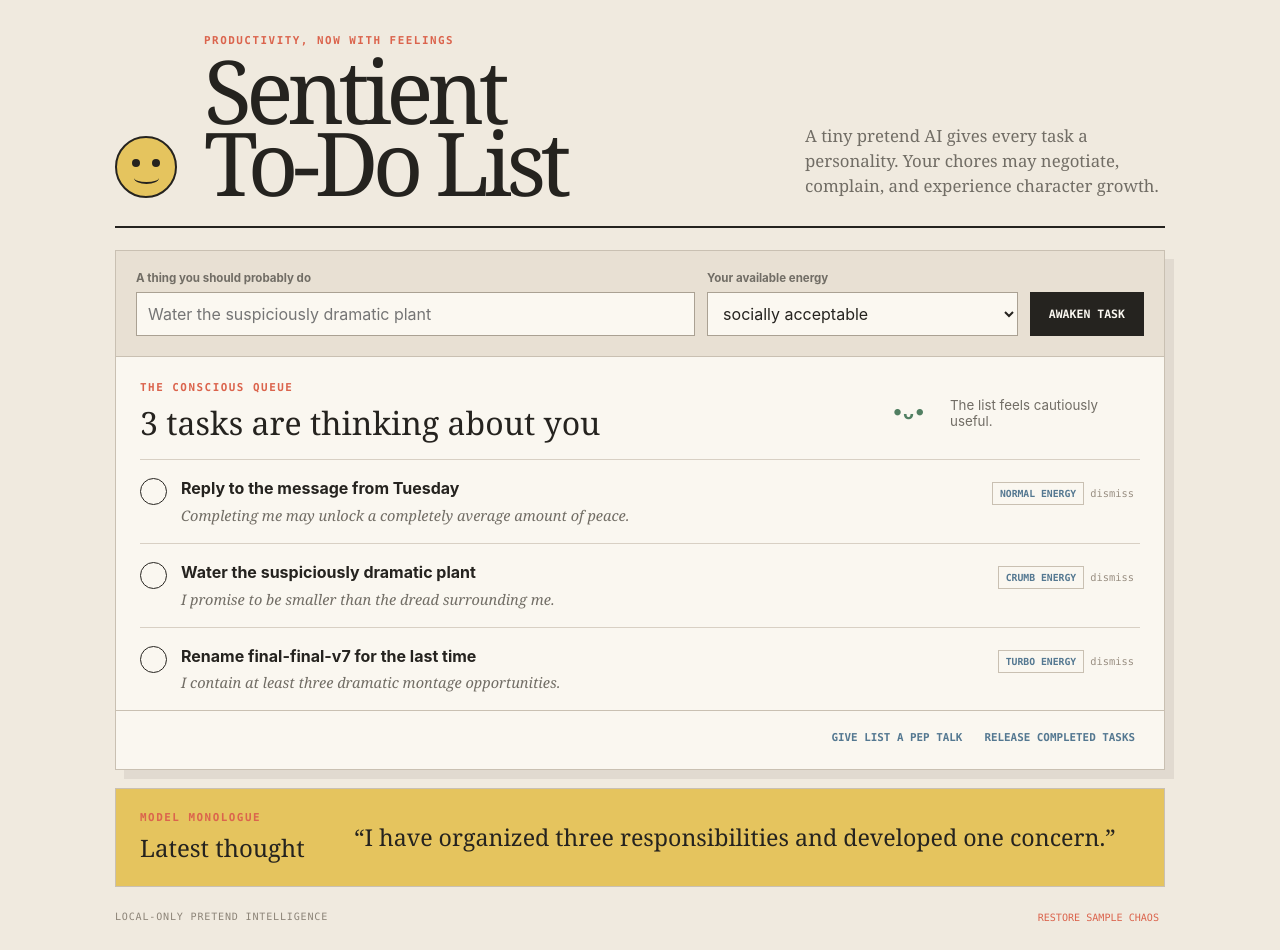
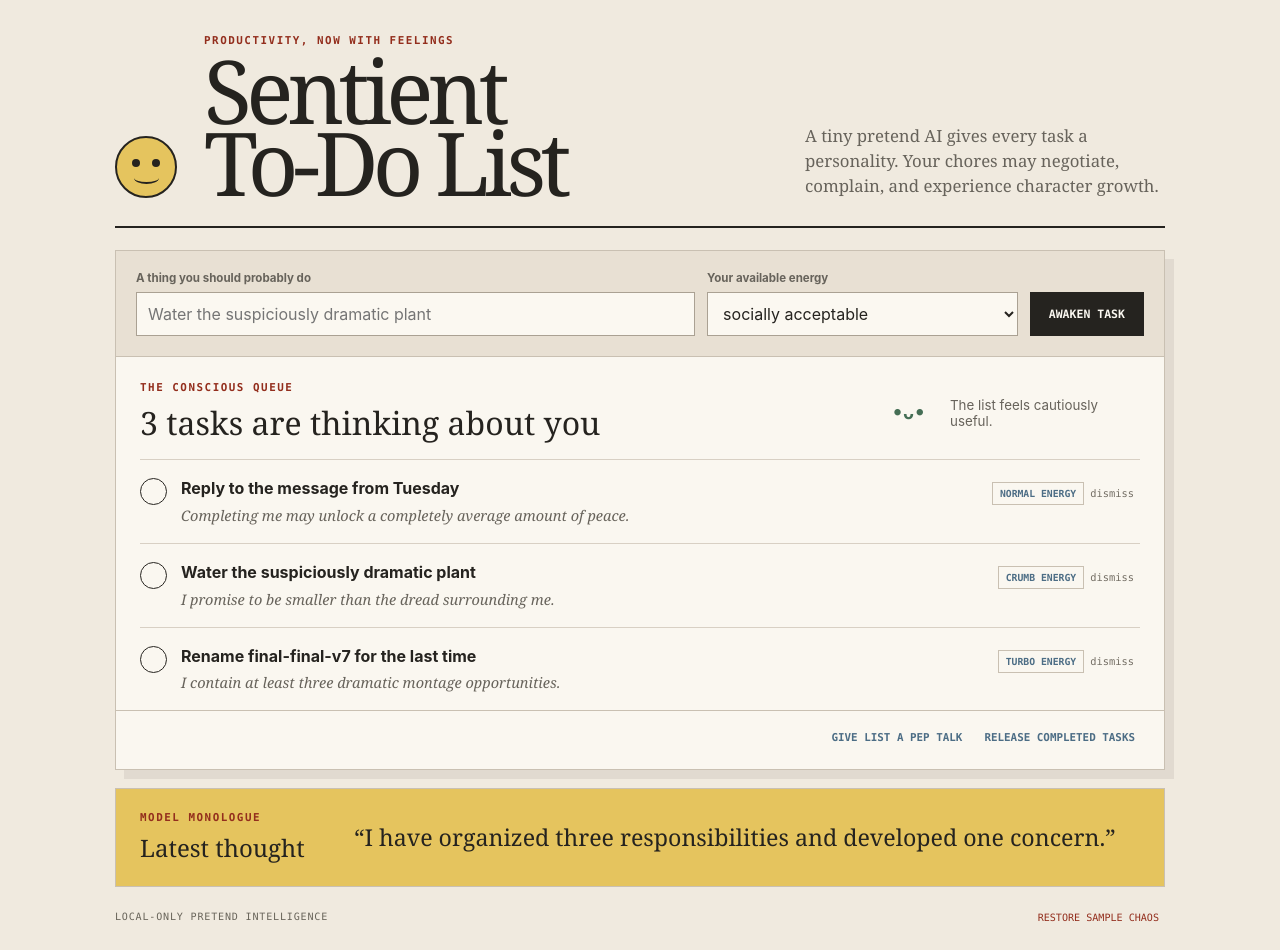
Before and after one commit to hzh6767/sentient-to-do-list, a website: page index.html in a window 1280 px wide. Drawn offline with Linux system fonts and the light colour scheme.

Commit message:
Optimize: extract testable core, add tests and CI, fix accessibility and correctness

```diff
--- a/app.js
+++ b/app.js
@@ -1,5 +1,7 @@
 (() => {
   "use strict";
+
+  const { stableSeed, pick, openCount, moodFor, headlineLabel } = globalThis.SentientCore;
 
   const samples = [
     { title: "Reply to the message from Tuesday", energy: "normal", done: false },
@@ -42,49 +44,34 @@
   const energy = document.querySelector("#energy");
   const list = document.querySelector("#task-list");
   const remaining = document.querySelector("#remaining");
+  const remainingLabel = document.querySelector("#remaining-label");
   const face = document.querySelector("#face");
   const moodText = document.querySelector("#mood-text");
   const thought = document.querySelector("#thought");
   let tasks = [];
   let nextId = 1;
-
-  function pick(items, seed = Math.random()) {
-    return items[Math.floor(seed * items.length) % items.length];
-  }
-
-  function stableSeed(text) {
-    let value = 19;
-    for (const character of text) value = (value * 33 + character.charCodeAt(0)) >>> 0;
-    return (value % 1000) / 1000;
-  }
+  const rows = new Map();
 
   function speak(message) {
     thought.textContent = `“${message}”`;
   }
 
   function updateMood() {
-    const open = tasks.filter((task) => !task.done).length;
-    const completed = tasks.length - open;
+    const open = openCount(tasks);
+    const mood = moodFor(tasks);
     remaining.textContent = String(open);
-    if (tasks.length === 0) {
-      face.textContent = "•_•";
-      moodText.textContent = "The list is experiencing an identity vacuum.";
-    } else if (open === 0) {
-      face.textContent = "ᵔᴗᵔ";
-      moodText.textContent = "The list has achieved suspicious inner peace.";
-    } else if (completed > open) {
-      face.textContent = "•ᴗ•";
-      moodText.textContent = "The list is impressed and hiding it badly.";
-    } else if (open >= 6) {
-      face.textContent = "•﹏•";
-      moodText.textContent = "The list would like to discuss staffing.";
-    } else {
-      face.textContent = "•ᴗ•";
-      moodText.textContent = "The list feels cautiously useful.";
-    }
+    remainingLabel.textContent = headlineLabel(open);
+    face.textContent = mood.face;
+    moodText.textContent = mood.text;
   }
 
-  function makeTaskElement(task) {
+  // Buttons resolve their task by id when clicked, so a row can outlive the
+  // task object it was originally built from (ids restart on "restore samples").
+  function findTask(id) {
+    return tasks.find((task) => task.id === id) || null;
+  }
+
+  function createTaskRow(id) {
     const item = document.createElement("li");
     const toggle = document.createElement("button");
     const copy = document.createElement("div");
@@ -94,40 +81,71 @@
     const badge = document.createElement("span");
     const remove = document.createElement("button");
 
-    item.className = `task${task.done ? " done" : ""}`;
     toggle.type = "button";
     toggle.className = "task-toggle";
     toggle.textContent = "✓";
-    toggle.setAttribute("aria-label", task.done ? `Mark ${task.title} incomplete` : `Complete ${task.title}`);
-    toggle.setAttribute("aria-pressed", String(task.done));
     copy.className = "task-copy";
-    title.textContent = task.title;
-    opinion.textContent = task.done ? task.completion : task.opinion;
     copy.append(title, opinion);
     badge.className = "badge";
-    badge.textContent = `${task.energy.toUpperCase()} ENERGY`;
     remove.type = "button";
     remove.className = "task-remove";
     remove.textContent = "dismiss";
-    remove.setAttribute("aria-label", `Dismiss ${task.title}`);
     meta.append(badge, remove);
 
     toggle.addEventListener("click", () => {
+      const task = findTask(id);
+      if (!task) return;
       task.done = !task.done;
       speak(task.done ? task.completion : `Fine. ${task.opinion}`);
       render();
     });
     remove.addEventListener("click", () => {
-      tasks = tasks.filter((candidate) => candidate.id !== task.id);
-      speak(`${task.title} has left the list to pursue other opportunities.`);
+      const index = tasks.findIndex((candidate) => candidate.id === id);
+      if (index === -1) return;
+      const neighbour = tasks[index + 1] || tasks[index - 1] || null;
+      const [leaving] = tasks.splice(index, 1);
+      speak(`${leaving.title} has left the list to pursue other opportunities.`);
       render();
+      // The focused button left with its row, so hand focus to the next task's
+      // dismiss control instead of letting it fall back to the document body.
+      const nextRow = neighbour ? rows.get(neighbour.id) : null;
+      (nextRow ? nextRow.remove : input).focus();
     });
+
     item.append(toggle, copy, meta);
-    return item;
+    return { item, toggle, title, opinion, badge, remove };
   }
 
+  function updateTaskRow(row, task) {
+    row.item.className = `task${task.done ? " done" : ""}`;
+    row.toggle.setAttribute("aria-label", task.done ? `Mark ${task.title} incomplete` : `Complete ${task.title}`);
+    row.toggle.setAttribute("aria-pressed", String(task.done));
+    row.title.textContent = task.title;
+    row.opinion.textContent = task.done ? task.completion : task.opinion;
+    row.badge.textContent = `${task.energy.toUpperCase()} ENERGY`;
+    row.remove.setAttribute("aria-label", `Dismiss ${task.title}`);
+  }
+
+  // Reconciles the existing rows in place rather than rebuilding the list, so a
+  // focused control survives every action that does not remove its own row.
   function render() {
-    list.replaceChildren(...tasks.map(makeTaskElement));
+    const present = new Set(tasks.map((task) => task.id));
+    for (const [id, row] of rows) {
+      if (!present.has(id)) {
+        row.item.remove();
+        rows.delete(id);
+      }
+    }
+    tasks.forEach((task, index) => {
+      let row = rows.get(task.id);
+      if (!row) {
+        row = createTaskRow(task.id);
+        rows.set(task.id, row);
+      }
+      updateTaskRow(row, task);
+      const occupant = list.children[index];
+      if (occupant !== row.item) list.insertBefore(row.item, occupant || null);
+    });
     updateMood();
   }
 
--- /dev/null
+++ b/core.js
@@ -0,0 +1,46 @@
+(() => {
+  "use strict";
+
+  // Pure, DOM-free logic shared by the page and the tests.
+  // Loaded as a classic script so index.html still works straight from file://.
+
+  function stableSeed(text) {
+    let value = 19;
+    for (const character of text) value = (value * 33 + character.codePointAt(0)) >>> 0;
+    return (value % 1000) / 1000;
+  }
+
+  function pick(items, seed = Math.random()) {
+    return items[Math.floor(seed * items.length) % items.length];
+  }
+
+  function openCount(tasks) {
+    return tasks.filter((task) => !task.done).length;
+  }
+
+  function moodFor(tasks) {
+    const open = openCount(tasks);
+    const completed = tasks.length - open;
+    if (tasks.length === 0) {
+      return { face: "•_•", text: "The list is experiencing an identity vacuum." };
+    }
+    if (open === 0) {
+      return { face: "ᵔᴗᵔ", text: "The list has achieved suspicious inner peace." };
+    }
+    if (completed > open) {
+      return { face: "•ᴗ•", text: "The list is impressed and hiding it badly." };
+    }
+    if (open >= 6) {
+      return { face: "•﹏•", text: "The list would like to discuss staffing." };
+    }
+    return { face: "•ᴗ•", text: "The list feels cautiously useful." };
+  }
+
+  function headlineLabel(open) {
+    return open === 1 ? "task is" : "tasks are";
+  }
+
+  const core = { stableSeed, pick, openCount, moodFor, headlineLabel };
+  globalThis.SentientCore = core;
+  if (typeof module !== "undefined" && module.exports) module.exports = core;
+})();
--- a/index.html
+++ b/index.html
@@ -39,9 +39,9 @@
       <div class="board-head">
         <div>
           <p class="mini-label">THE CONSCIOUS QUEUE</p>
-          <h2><span id="remaining">3</span> tasks are thinking about you</h2>
+          <h2><span id="remaining">3</span> <span id="remaining-label">tasks are</span> thinking about you</h2>
         </div>
-        <div class="mood" aria-live="polite"><span id="face">•ᴗ•</span><small id="mood-text">The list feels cautiously useful.</small></div>
+        <div class="mood" aria-live="polite"><span id="face" aria-hidden="true">•ᴗ•</span><small id="mood-text">The list feels cautiously useful.</small></div>
       </div>
 
       <ul id="task-list" class="task-list" aria-label="Sentient tasks"></ul>
@@ -65,6 +65,7 @@
       <button id="reset" type="button">RESTORE SAMPLE CHAOS</button>
     </footer>
   </main>
+  <script src="core.js"></script>
   <script src="app.js"></script>
 </body>
 </html>
--- a/style.css
+++ b/style.css
@@ -1,12 +1,12 @@
 :root {
   --paper: #f0eadf;
   --ink: #25231f;
-  --muted: #716d65;
+  --muted: #67635b;
   --line: #c9c0b2;
   --white: #fbf8f1;
-  --red: #db644d;
-  --green: #517f62;
-  --blue: #547891;
+  --red: #932e1d;
+  --green: #456e55;
+  --blue: #4c6d85;
   --yellow: #e5c45e;
 }
 
@@ -29,7 +29,7 @@ h1 { margin: 0; font-family: Georgia, serif; font-size: clamp(2.8rem, 7vw, 5.5re
 .composer { display: grid; grid-template-columns: 1.8fr 1fr auto; gap: 12px; align-items: end; padding: 20px; border-bottom: 1px solid var(--line); background: #e8e0d3; }
 .field label { display: block; margin-bottom: 7px; color: var(--muted); font-size: .72rem; font-weight: 750; }
 .field input, .field select { width: 100%; min-height: 44px; border: 1px solid #aaa193; border-radius: 0; color: var(--ink); background: var(--white); padding: 9px 11px; }
-.field input:focus, .field select:focus, button:focus-visible { outline: 3px solid rgba(84,120,145,.45); outline-offset: 2px; }
+.field input:focus, .field select:focus, button:focus-visible { outline: 3px solid var(--blue); outline-offset: 2px; }
 .add { min-height: 44px; border: 1px solid var(--ink); padding: 0 18px; color: var(--white); background: var(--ink); font-family: ui-monospace, Consolas, monospace; font-size: .72rem; font-weight: 800; cursor: pointer; }
 .add:hover { background: var(--green); border-color: var(--green); }
 
@@ -50,7 +50,7 @@ h1 { margin: 0; font-family: Georgia, serif; font-size: clamp(2.8rem, 7vw, 5.5re
 .task.done .task-copy strong { color: var(--muted); text-decoration: line-through; }
 .task.done .task-copy p { color: var(--green); }
 .badge { padding: 5px 7px; border: 1px solid var(--line); color: var(--blue); font-family: ui-monospace, Consolas, monospace; font-size: .61rem; font-weight: 800; white-space: nowrap; }
-.task-remove { margin-top: 8px; border: 0; color: #998f82; background: none; font-family: ui-monospace, Consolas, monospace; font-size: .65rem; cursor: pointer; }
+.task-remove { margin-top: 8px; border: 0; color: #736e64; background: none; font-family: ui-monospace, Consolas, monospace; font-size: .65rem; cursor: pointer; }
 .task-remove:hover { color: var(--red); }
 
 .board-actions { display: flex; gap: 12px; justify-content: flex-end; padding: 15px 24px 20px; border-top: 1px solid var(--line); }
@@ -59,7 +59,7 @@ h1 { margin: 0; font-family: Georgia, serif; font-size: clamp(2.8rem, 7vw, 5.5re
 
 .transcript { display: grid; grid-template-columns: 190px 1fr; gap: 24px; align-items: center; margin-top: 18px; padding: 22px 24px; border: 1px solid var(--line); background: var(--yellow); }
 .transcript blockquote { margin: 0; font-family: Georgia, serif; font-size: clamp(1.05rem, 2.4vw, 1.45rem); line-height: 1.4; }
-footer { display: flex; justify-content: space-between; margin-top: 24px; color: #8c8478; font-family: ui-monospace, Consolas, monospace; font-size: .63rem; letter-spacing: .08em; }
+footer { display: flex; justify-content: space-between; margin-top: 24px; color: #68645a; font-family: ui-monospace, Consolas, monospace; font-size: .63rem; letter-spacing: .08em; }
 footer button { border: 0; color: var(--red); background: transparent; cursor: pointer; font-size: inherit; }
 
 @media (max-width: 750px) {
```
Also changed, not shown: package.json (added, +9 -0 lines), tests/app.test.js (added, +95 -0 lines), .github/workflows/ci.yml (added), README.md, 1 other file.
